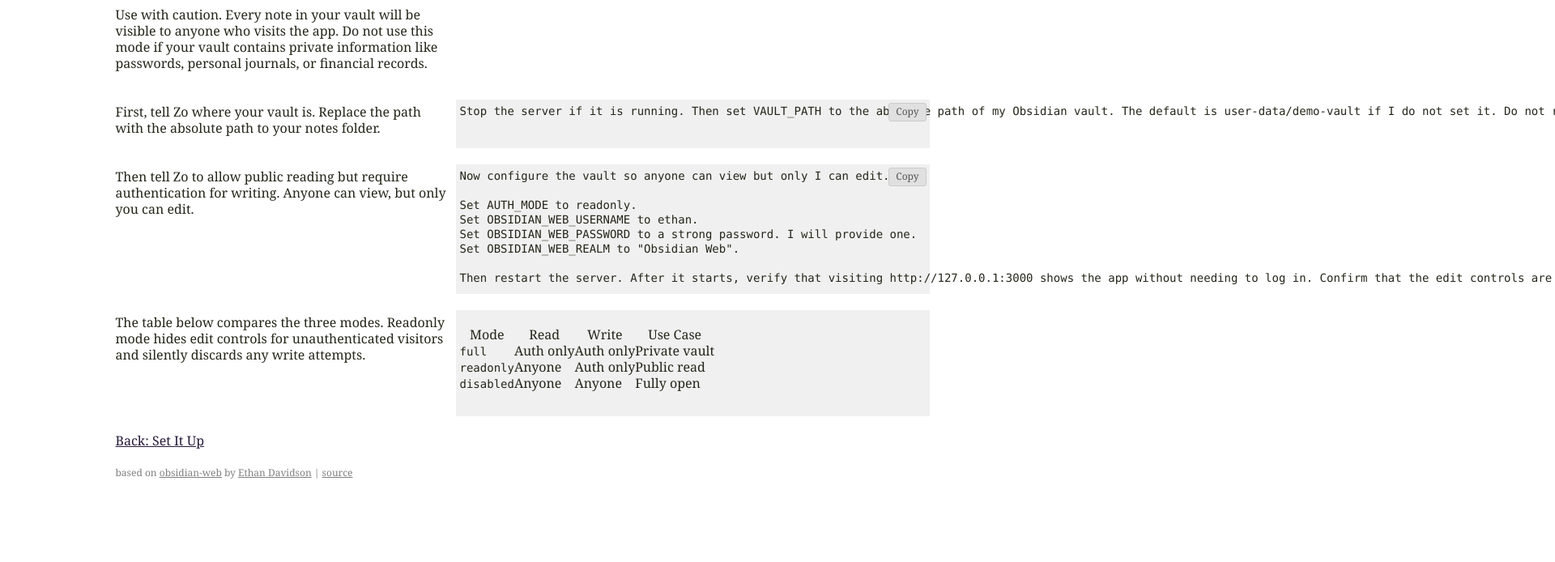
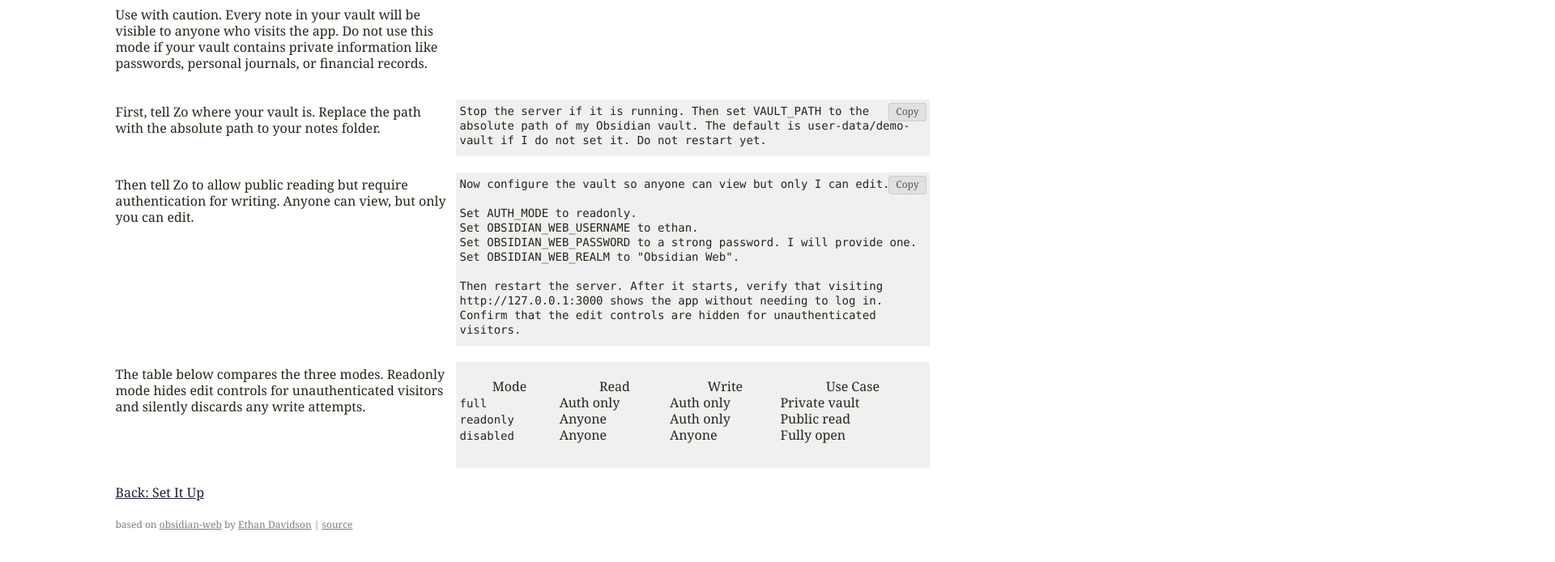
Before and after one commit to EthanThatOneKid/zocomputer-obsidian, a plain HTML site: page public-vault.html in a window 1280 px wide. Shown: the part 172-866 px from the top of the page at 81% size, 1920 px wide, since content can reach past the window. Drawn offline with Linux system fonts and the light colour scheme.

Commit message:
Fix overflow: remove hard 995px width, add word-break/overflow-wrap to pre/code, constrain nested tables to 100%

```diff
--- a/site.css
+++ b/site.css
@@ -61,8 +61,8 @@ h2 a {
   text-decoration: none;
 }
 div.example {
-  width: 995px;
-  max-width: calc(100% - 24px);
+  width: 100%;
+  max-width: 995px;
   margin-left: auto;
   margin-right: auto;
   margin-bottom: 120px;
@@ -127,6 +127,12 @@ td.code.leading {
 pre, code {
   font-size: 14px; line-height: 18px;
   font-family: 'Menlo', 'Monaco', 'Consolas', 'Lucida Console', monospace;
+  word-break: break-word;
+  overflow-wrap: break-word;
+  white-space: pre-wrap;
+}
+td.code table {
+  width: 100%;
 }
 
 /* Copy button */
@@ -272,8 +278,6 @@ body .c1 { color: #808080 }  /* Comment.Single */
   }
   pre, code {
     font-size: 13px;
-    word-break: break-word;
-    white-space: pre-wrap;
   }
   .copy-btn {
     padding: 6px 12px;
```
